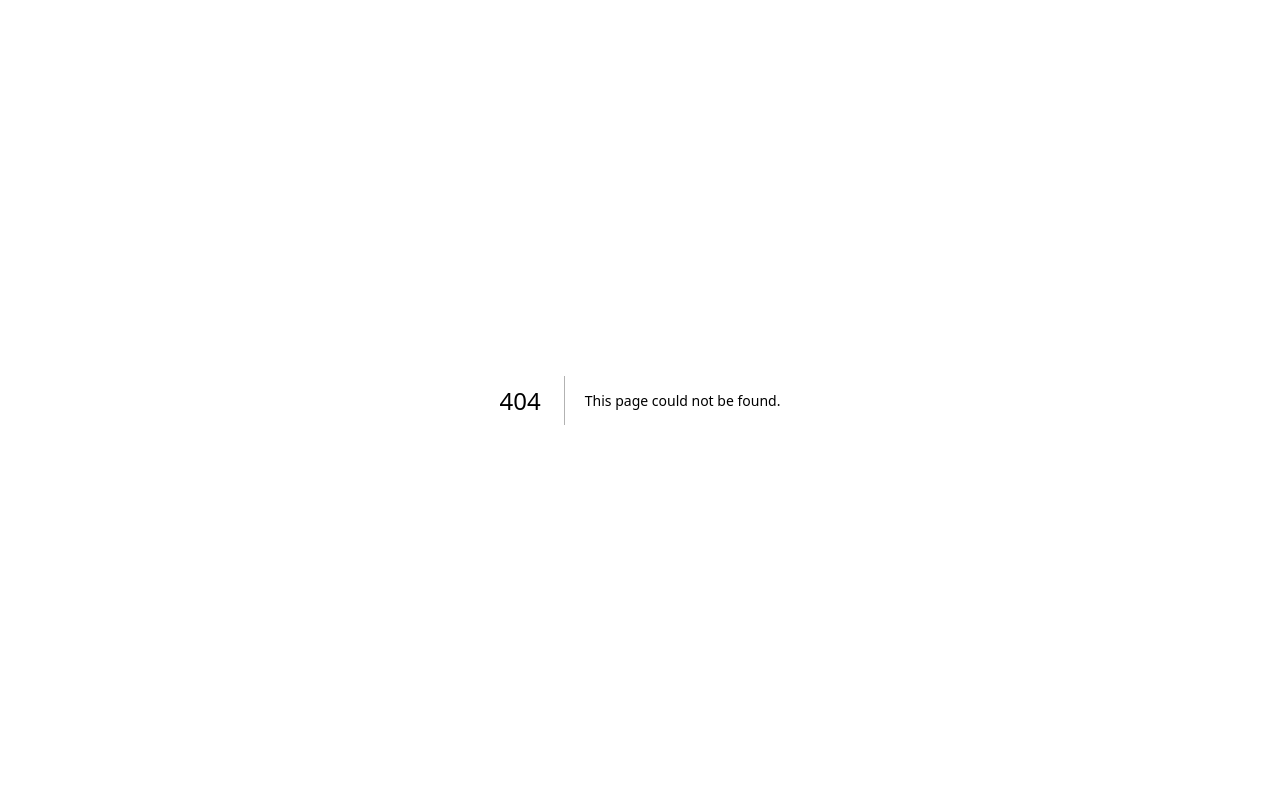
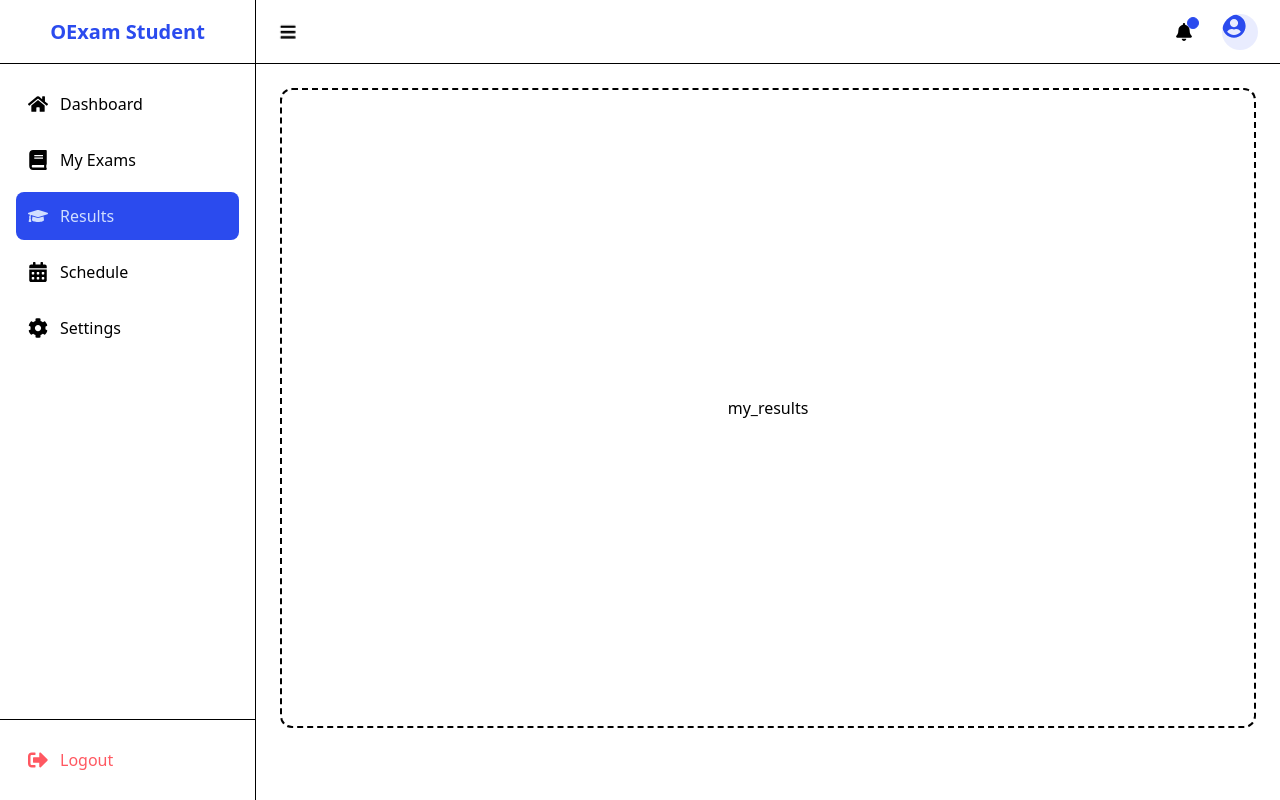
Before and after one commit to sohelma/oexam-client, a Next.js app: page /student_dashboard/my_result in a window 1280 px wide. Before the commit this address had no page. Built offline with nearby package versions, Linux system fonts and the light colour scheme.

Commit message:
Fixed minor bugs of dashboard and implemented proper routing functionality

```diff
--- a/src/app/layout/student_dashboard/page.jsx
+++ b/src/app/student_dashboard/layout.jsx
@@ -1,6 +1,6 @@
 "use client";
 
-import { useState } from "react";
+import { act, useState } from "react";
 import Link from "next/link";
 import {
   FaHome,
@@ -13,8 +13,32 @@ import {
   FaBell,
   FaUserCircle,
 } from "react-icons/fa";
+import { usePathname } from "next/navigation";
 
-export default function StudentDashboard() {
+// Sub-components
+
+function NavItem({ icon, label, href, collapsed = false }) {
+  const pathName = usePathname();
+  const active = pathName === href;
+
+  return (
+    <Link
+      href={href}
+      className={`flex items-center gap-3 p-3 rounded-lg transition-colors ${
+        active
+          ? "bg-primary text-primary-content hover:bg-primary-focus"
+          : "text-base-content/70 hover:bg-base-200 hover:text-base-content"
+      } ${collapsed ? "justify-center" : ""}`}
+    >
+      {icon}
+      {!collapsed && (
+        <span className="font-medium whitespace-nowrap">{label}</span>
+      )}
+    </Link>
+  );
+}
+
+export default function StudentDashboard({ children }) {
   const [sidebarOpen, setSidebarOpen] = useState(true);
 
   const toggleSidebar = () => setSidebarOpen(!sidebarOpen);
@@ -40,32 +64,31 @@ export default function StudentDashboard() {
           <NavItem
             icon={<FaHome size={20} />}
             label="Dashboard"
-            href="/layout/student_dashboard"
-            active
+            href="/student_dashboard"
             collapsed={!sidebarOpen}
           />
           <NavItem
             icon={<FaBook size={20} />}
             label="My Exams"
-            href="/layout/student_dashboard/my_exam"
+            href="/student_dashboard/my_exam"
             collapsed={!sidebarOpen}
           />
           <NavItem
             icon={<FaGraduationCap size={20} />}
             label="Results"
-            href="#"
+            href="/student_dashboard/my_result"
             collapsed={!sidebarOpen}
           />
           <NavItem
             icon={<FaCalendarAlt size={20} />}
             label="Schedule"
-            href="#"
+            href="/student_dashboard/my_schedule"
             collapsed={!sidebarOpen}
           />
           <NavItem
             icon={<FaCog size={20} />}
             label="Settings"
-            href="#"
+            href="/student_dashboard/student_settings"
             collapsed={!sidebarOpen}
           />
         </nav>
@@ -94,9 +117,6 @@ export default function StudentDashboard() {
             <button className="btn btn-ghost btn-sm btn-square text-base-content lg:hidden">
               <FaBars size={18} />
             </button>
-            <h1 className="text-lg font-semibold text-base-content">
-              Dashboard
-            </h1>
           </div>
 
           <div className="flex items-center gap-4">
@@ -134,30 +154,10 @@ export default function StudentDashboard() {
         <main className="p-6">
           {/* Routes/Content will be rendered here */}
           <div className="border-2 border-dashed border-base-300 rounded-xl h-[calc(100vh-10rem)] flex items-center justify-center text-base-content/30">
-            Content Placeholder
+            {children}
           </div>
         </main>
       </div>
     </div>
   );
 }
-
-// Sub-components
-
-function NavItem({ icon, label, href, active = false, collapsed = false }) {
-  return (
-    <Link
-      href={href}
-      className={`flex items-center gap-3 p-3 rounded-lg transition-colors ${
-        active
-          ? "bg-primary text-primary-content hover:bg-primary-focus"
-          : "text-base-content/70 hover:bg-base-200 hover:text-base-content"
-      } ${collapsed ? "justify-center" : ""}`}
-    >
-      {icon}
-      {!collapsed && (
-        <span className="font-medium whitespace-nowrap">{label}</span>
-      )}
-    </Link>
-  );
-}
--- /dev/null
+++ b/src/app/student_dashboard/my_result/page.jsx
@@ -0,0 +1,5 @@
+import React from "react";
+
+export default function my_results() {
+  return <div>my_results</div>;
+}
--- /dev/null
+++ b/src/app/student_dashboard/my_schedule/page.jsx
@@ -0,0 +1,5 @@
+import React from "react";
+
+export default function my_schedule() {
+  return <div>my_schedule</div>;
+}
--- /dev/null
+++ b/src/app/student_dashboard/page.jsx
@@ -0,0 +1,5 @@
+import React from "react";
+
+export default function student_dashboard() {
+  return <div>student_dashboard</div>;
+}
--- /dev/null
+++ b/src/app/student_dashboard/student_settings/page.jsx
@@ -0,0 +1,5 @@
+import React from "react";
+
+export default function student_setting() {
+  return <div>student info setting</div>;
+}
--- a/src/components/shared/Navbar/Navbar.jsx
+++ b/src/components/shared/Navbar/Navbar.jsx
@@ -1,20 +1,20 @@
-'use client';
-import Image from 'next/image';
-import Link from 'next/link';
-import Logo from '../Logo/Logo';
+"use client";
+import Image from "next/image";
+import Link from "next/link";
+import Logo from "../Logo/Logo";
 
 const Navbar = () => {
   const user = {
-    name: 'Habiba Sultana',
-    role: 'student',
-    image: 'https://i.ibb.co.com/MxSXSPf3/kids.jpg',
+    name: "Habiba Sultana",
+    role: "student",
+    image: "https://i.ibb.co.com/MxSXSPf3/kids.jpg",
   };
 
   const navRoutes = [
-    { name: 'Home', href: '/', icon: '🏠' },
-    { name: 'Pricing', href: '#pricing', icon: '💎' },
-    { name: 'How it works', href: '#how-it-works', icon: '⚙️' },
-    { name: 'About', href: '#about', icon: '✨' },
+    { name: "Home", href: "/", icon: "🏠" },
+    { name: "Pricing", href: "#pricing", icon: "💎" },
+    { name: "How it works", href: "#how-it-works", icon: "⚙️" },
+    { name: "About", href: "#about", icon: "✨" },
   ];
 
   return (
@@ -51,7 +51,7 @@ const Navbar = () => {
                 </p>
               </div>
               <div className="space-y-1">
-                {navRoutes.map(item => (
+                {navRoutes.map((item) => (
                   <li key={item.name}>
                     <Link
                       href={item.href}
@@ -79,7 +79,7 @@ const Navbar = () => {
 
         <div className="navbar-center hidden lg:flex">
           <ul className="menu menu-horizontal gap-2">
-            {navRoutes.map(item => (
+            {navRoutes.map((item) => (
               <li key={item.name}>
                 <Link
                   href={item.href}
@@ -216,10 +216,10 @@ const Navbar = () => {
           )}
 
           <Link
-            href={user ? `/dashboard/${user.role}` : '/login'}
+            href={user ? `/${user.role}_dashboard` : "/login"}
             className="btn btn-primary rounded-2xl px-8 hidden md:flex font-black text-white shadow-xl shadow-primary/20 border-none hover:translate-y-[-3px] hover:shadow-primary/40 active:scale-95 transition-all duration-500 uppercase tracking-tighter"
           >
-            {user ? 'Dashboard' : 'Login'}
+            {user ? "Dashboard" : "Login"}
           </Link>
         </div>
       </div>
```
Also changed, not shown: src/app/student_dashboard/my_exam/page.jsx (renamed from src/app/layout/student_dashboard/my_exam/page.jsx).
